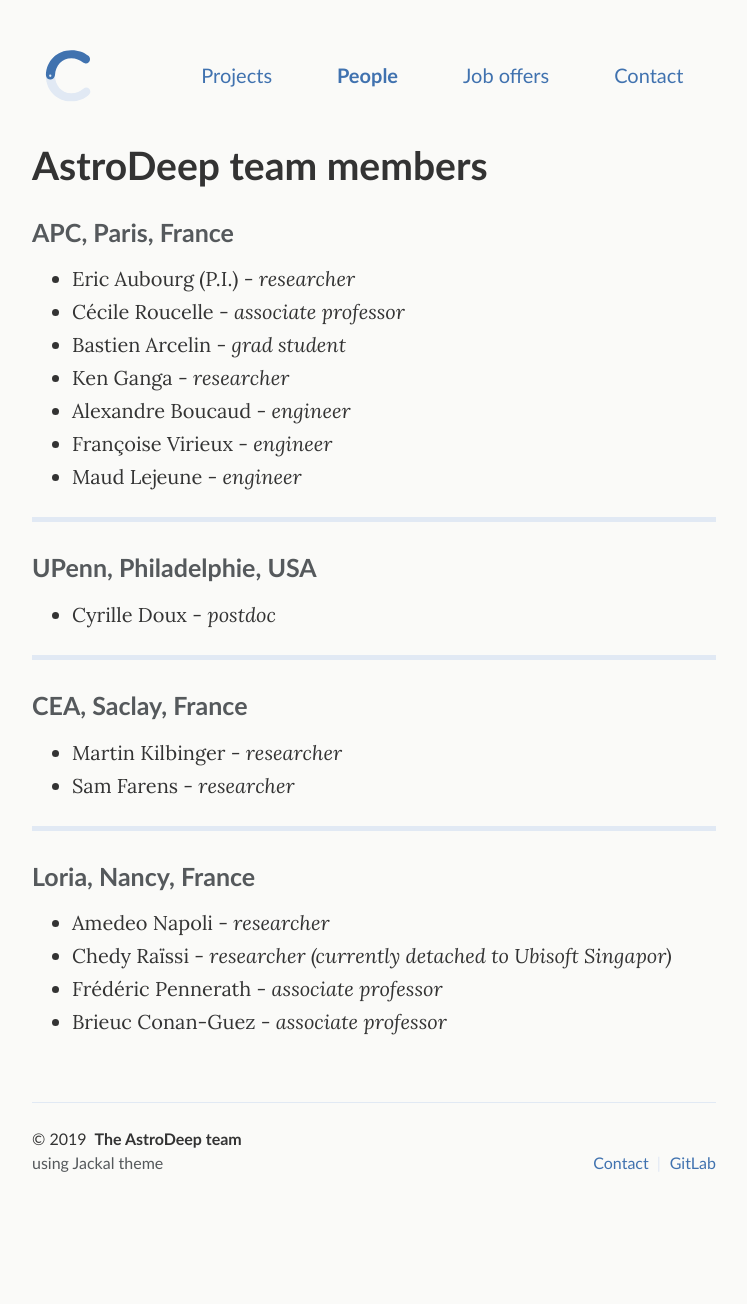
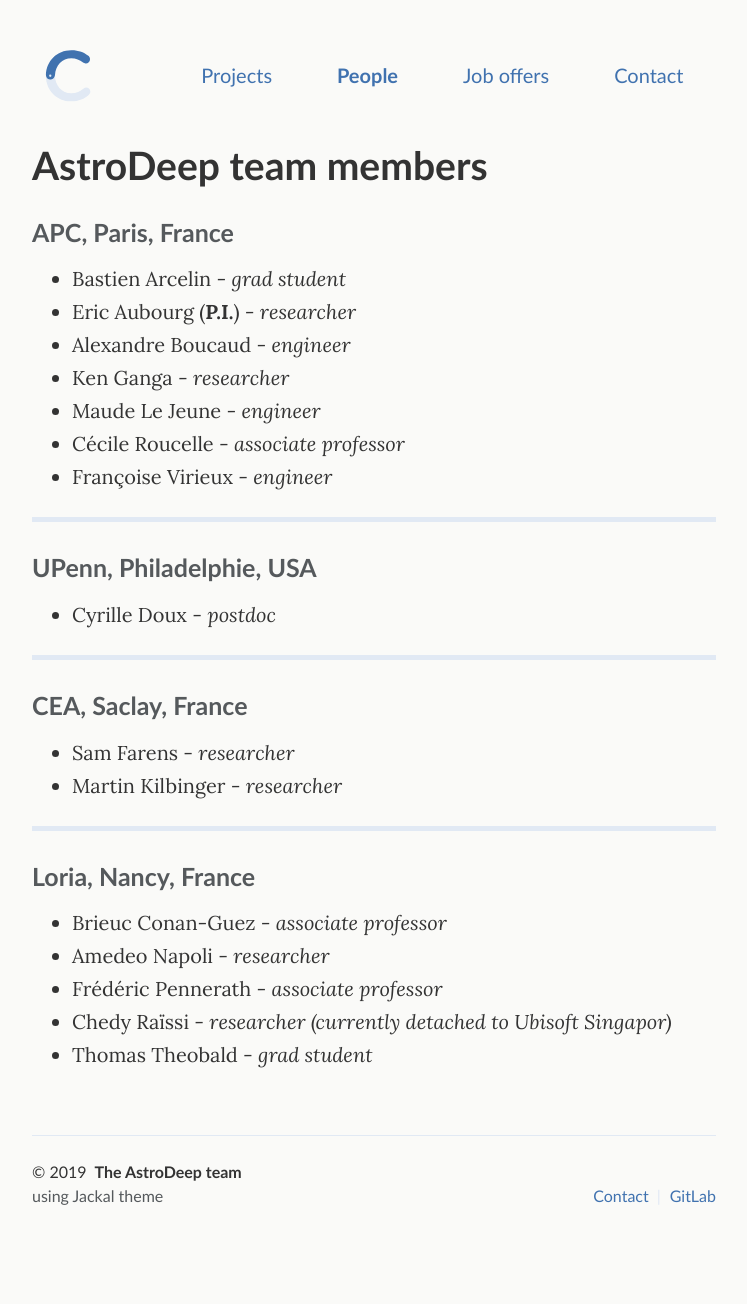
Before and after one commit to astrodeepnet/website, a Jekyll site: the page built from _pages/people.md, in a window 1280 px wide. Shown: the whole page, without its empty margins (266-1013 px from the left). Built offline with Jekyll 4.4.1, drawn with Linux system fonts in a browser that asks for light colours; before the commit the page ends 1271 px from its top, so only the background shows below that.

Commit message:
Update names order and add Thomas

```diff
--- a/_pages/people.md
+++ b/_pages/people.md
@@ -8,13 +8,13 @@ permalink: /people/
 
 ### APC, Paris, France
 
-- Eric Aubourg (P.I.) - _researcher_
+- Bastien Arcelin - _grad student_
+- Eric Aubourg (**P.I.**) - _researcher_
+- Alexandre Boucaud - _engineer_
+- Ken Ganga - _researcher_
+- Maude Le Jeune - _engineer_
 - Cécile Roucelle - _associate professor_
-- Bastien Arcelin - _grad student_
-- Ken Ganga - _researcher_
-- Alexandre Boucaud - _engineer_
 - Françoise Virieux - _engineer_
-- Maud Lejeune - _engineer_
 
 ---
 
@@ -26,14 +26,15 @@ permalink: /people/
 
 ### CEA, Saclay, France
 
+- Sam Farens - _researcher_
 - Martin Kilbinger - _researcher_
-- Sam Farens - _researcher_
 
 ---
 
 ### Loria, Nancy, France
 
+- Brieuc Conan-Guez - _associate professor_
 - Amedeo Napoli - _researcher_
+- Frédéric Pennerath - _associate professor_
 - Chedy Raïssi - _researcher (currently detached to Ubisoft Singapor)_
-- Frédéric Pennerath - _associate professor_
-- Brieuc Conan-Guez - _associate professor_
+- Thomas Theobald - _grad student_
```
